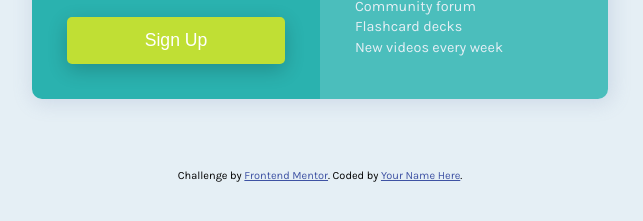
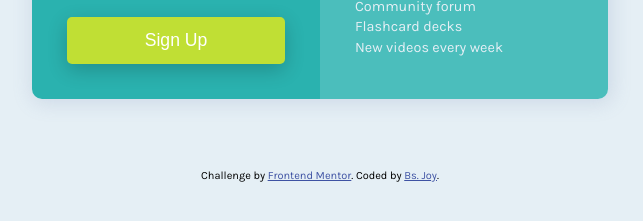
Before and after one commit to BS-Joy/fm-Single-price-grid-component, a plain HTML site: page index.html in a window 1280 px wide. Shown: the part 499-720 px from the top of the page, without its empty margins (320-963 px from the left). Drawn offline with Linux system fonts and the light colour scheme.

Commit message:
edit footer

```diff
--- a/index.html
+++ b/index.html
@@ -69,7 +69,7 @@
   <footer>
     <p class="attribution">
       Challenge by <a href="https://www.frontendmentor.io?ref=challenge" target="_blank">Frontend Mentor</a>.
-      Coded by <a href="#">Your Name Here</a>.
+      Coded by <a href="https://www.frontendmentor.io/profile/BS-Joy">Bs. Joy</a>.
     </p>
   </footer>
 </body>
```
